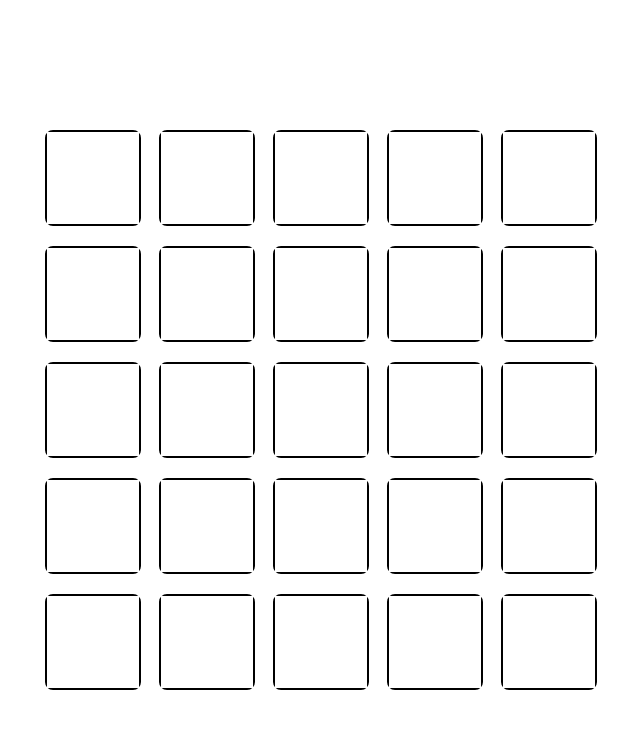
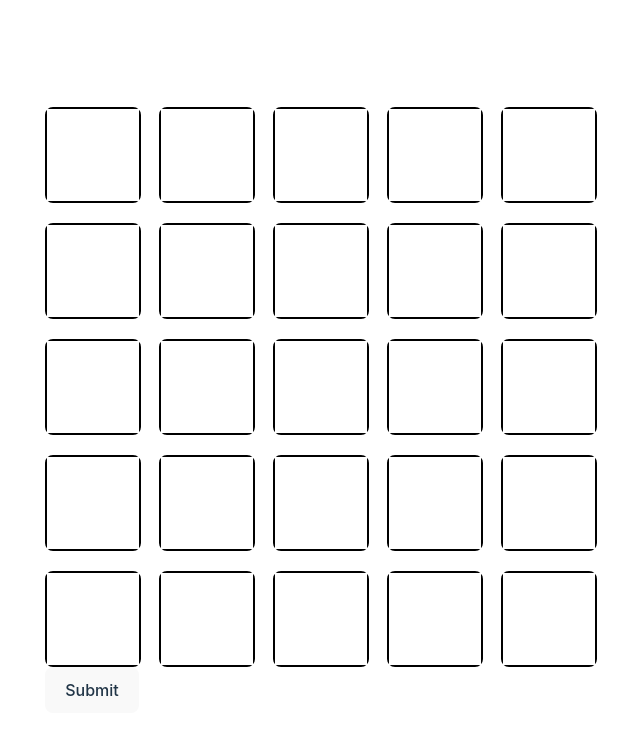
Before and after one commit to AndredeQueirozPatrinicola/letreco, a React (Vite) app: page / in a window 1280 px wide. Shown: the top 734 px of the page, without its empty margins (355-995 px from the left). Built offline with nearby package versions, Linux system fonts and the light colour scheme.

Commit message:
melhora formato components e delegacoes de funcoes

```diff
--- a/src/App.jsx
+++ b/src/App.jsx
@@ -1,5 +1,5 @@
 
-import { LetterBoard } from "./components/LetterBoard";
+import LetterBoard from './components/LetterBoard'
 
 function App() {
 
--- a/src/components/LetterBoard.jsx
+++ b/src/components/LetterBoard.jsx
@@ -1,21 +1,28 @@
-import { LetterBoxLine } from "./LetterBoxLine";
+// LetterBoard.js
+import React from 'react';
+import LetterBoxLine from './LetterBoxLine'
+import { SubmitButton } from './SubmitButton';
 
+const LetterBoard = () => {
 
+  const handleSubmit = () => {
 
+  }
 
-export function LetterBoard() {
-    const letterBoxesLines = []
-    for (let i = 0; i < 5; i++) {
-        letterBoxesLines.push(<LetterBoxLine key={i} componentId={i}/>);
-    }
-    return (
-        <div className="
-            flex
-            flex-col
-            justify-between
-            h-full
-        ">
-            {letterBoxesLines}
-        </div>
-    );
-}
+  return (
+    <>
+      <div className="flex flex-col justify-between h-full">
+        {[...Array(5)].map((_, index) => (
+          <LetterBoxLine
+            key={index}
+          />
+        ))}
+      </div>
+      <SubmitButton
+        onSubmit={handleSubmit}
+      />
+    </>
+  );
+};
+
+export default LetterBoard;
--- a/src/components/LetterBox.jsx
+++ b/src/components/LetterBox.jsx
@@ -1,47 +1,24 @@
 import { useState } from "react"
 
-export function LetterBox(props) {
-    const [letter, setLetter] = useState('');
-    const handleChange = (e) => {
-      const lastLetter = e.target.value.charAt(e.target.value.length - 1);
-      setLetter(lastLetter);
-    };
-    console.log(props)
+const LetterBox = ({ value, onChange }) => {
   const handleKeyDown = (event) => {
-        if (event.key === 'Tab'){
-            console.log(props.componentId)
-            if(props.componentId === 4){
+    if (event.key === 'Tab') {
+      if (value.componentId === 4) {
         event.preventDefault();
       }
     }
-
-    }
+  };
 
   return (
-      <div className="
-              border-black
-              border-solid
-              border-2
-              w-24
-              h-24
-              rounded-lg
-              flex
-              justify-center
-              items-center
-          ">
+    <div className="border-black border-solid border-2 w-24 h-24 rounded-lg flex justify-center items-center">
       <input
-          className="
-                  text-white
-                  text-6xl
-                  w-full
-                  h-full
-                  text-center
-                  uppercase
-              "
-          value={letter}
-          onChange={handleChange}
+        className="text-white text-6xl w-full h-full text-center uppercase"
+        value={value}
+        onChange={(e) => onChange(e.target.value)}
         onKeyDown={handleKeyDown}
       />
     </div>
   );
-  }
+};
+
+export default LetterBox;
--- a/src/components/LetterBoxLine.jsx
+++ b/src/components/LetterBoxLine.jsx
@@ -1,20 +1,31 @@
 
-import { LetterBox } from "../components/LetterBox"
+import React, { useState } from 'react';
+import LetterBox from './LetterBox';
 
+const LetterBoxLine = () => {
+  const [lineLetters, setLineLetters] = useState(['', '', '', '', '']);
 
-export function LetterBoxLine(){
-    const letterBoxes = []
-    for (let i = 0; i < 5; i++) {
-        letterBoxes.push(<LetterBox key={i} />);
-    }
-    return (
-        <div className="
-            flex
-            justify-between
-            w-[115%]
-            mt-5
-        ">
-            {letterBoxes}
-        </div>
-    );
-}
+  const handleBoxChange = (index, value) => {
+    setLineLetters((prev) => {
+        const newLineLetters = [...prev]
+        newLineLetters[index] = value.charAt(value.length - 1)
+        return newLineLetters
+    });
+};
+
+  return (
+    <div className="flex justify-between w-[115%] mt-5">
+      {lineLetters.map((letter, index) => {
+        return (
+            <LetterBox
+                key={index}
+                value={letter}
+                onChange={(value) => handleBoxChange(index, value)}
+            />
+          )
+      })}
+    </div>
+  );
+};
+
+export default LetterBoxLine;
--- /dev/null
+++ b/src/components/SubmitButton.jsx
@@ -0,0 +1,10 @@
+// LetterBoard.js
+import React from 'react';
+
+export const SubmitButton = (onSubmit) => {
+  return (
+    <button className="">
+        Submit
+    </button>
+  );
+};
```
Lines whose indentation alone changed are shown as unchanged.
